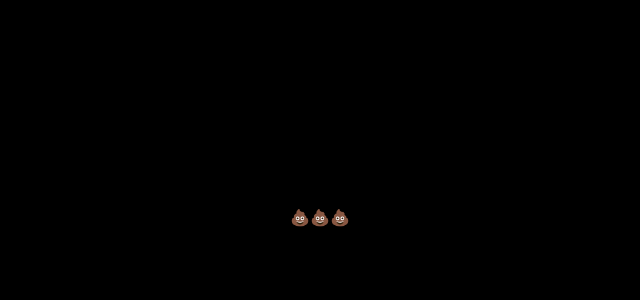
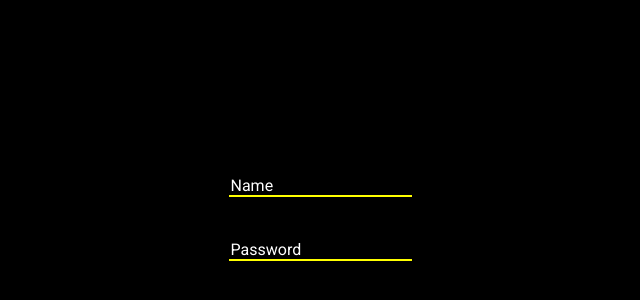
Before and after one commit to MikeWelltoday/cards, a React (Vite) app: page / in a window 1280 px wide. Shown: the part 182-482 px from the top of the page, without its empty margins (320-960 px from the left). Built offline with nearby package versions, Linux system fonts and the light colour scheme.

Commit message:
=> 🟢init

```diff
--- a/src/App.tsx
+++ b/src/App.tsx
@@ -1,15 +1,20 @@
+import { TextField } from '@/components/TextField/TextField'
+
 export function App() {
   return (
     <div
       style={{
         alignItems: 'center',
         display: 'flex',
+        flexDirection: 'column',
         height: '100vh',
         justifyContent: 'center',
+        rowGap: '40px',
         width: '100vw',
       }}
     >
-      💩💩💩
+      <TextField placeholder={'Name'} type={'text'} />
+      <TextField placeholder={'Password'} type={'password'} />
     </div>
   )
 }
--- /dev/null
+++ b/src/components/TextField/TextField.module.css
@@ -0,0 +1,32 @@
+.testField {
+  position: relative;
+}
+
+label {
+  position: absolute;
+  left: 2px;
+  transition: 0.2s;
+}
+
+input {
+  font-size: 1rem;
+
+  background-color: inherit;
+  border: none;
+  border-bottom: 2px solid yellow;
+  outline: none;
+}
+
+input:focus + label,
+input:not(:placeholder-shown) + label {
+  transform: translateY(-1.5rem);
+  font-size: 0.8rem;
+}
+
+input:focus-visible {
+  border-bottom: 2px solid orange;
+}
+
+input::placeholder {
+  opacity: 0;
+}
--- /dev/null
+++ b/src/components/TextField/TextField.tsx
@@ -0,0 +1,19 @@
+import { useId } from 'react'
+
+import s from './TextField.module.css'
+
+type TextFieldProps = {
+  placeholder: string
+  type: 'password' | 'text'
+}
+
+export const TextField = ({ placeholder, type }: TextFieldProps) => {
+  const uniqueId = useId() + 'TextField'
+
+  return (
+    <div className={s.testField}>
+      <input id={uniqueId} placeholder={placeholder} type={type} />
+      <label htmlFor={uniqueId}>{placeholder}</label>
+    </div>
+  )
+}
```
